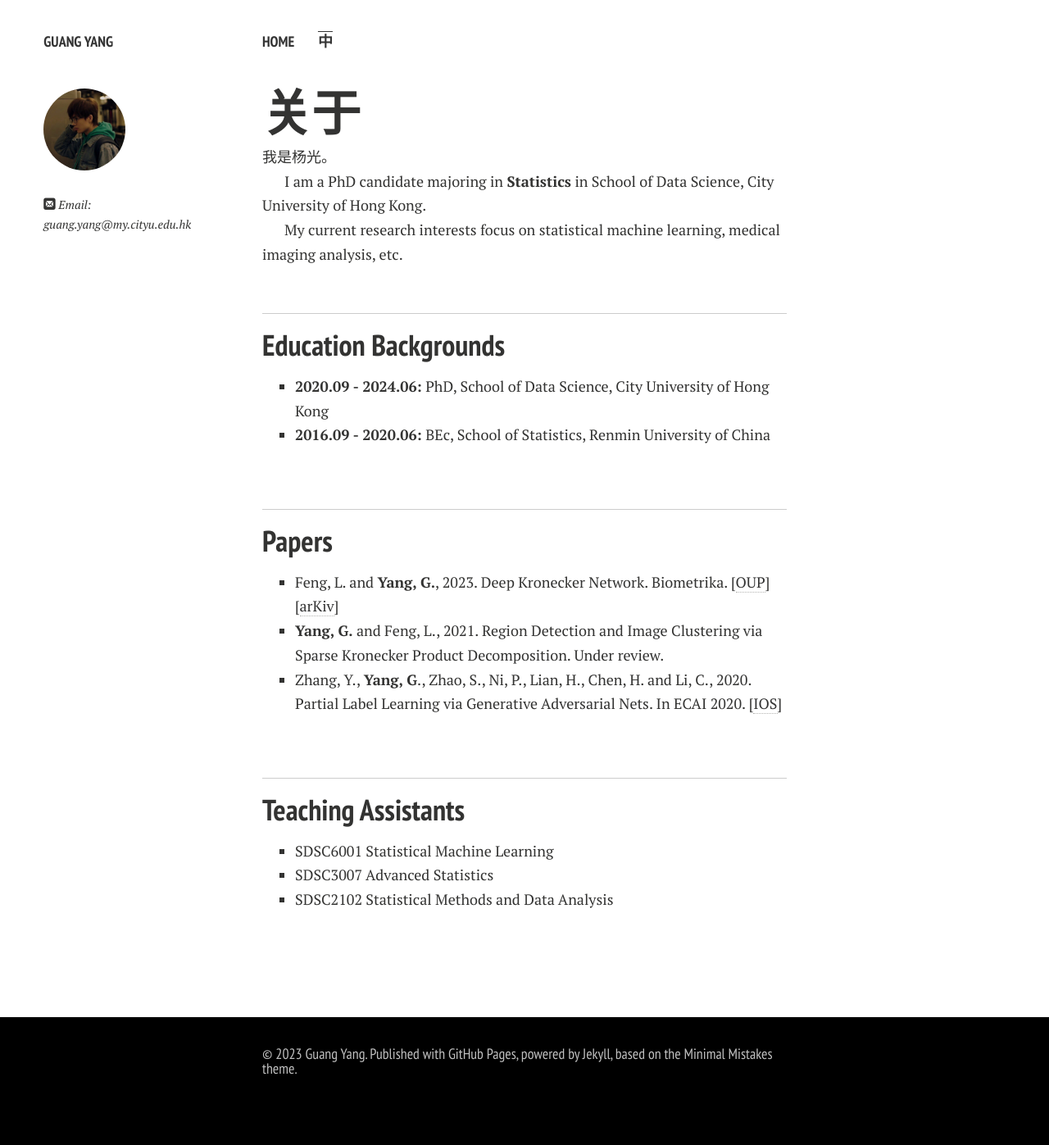
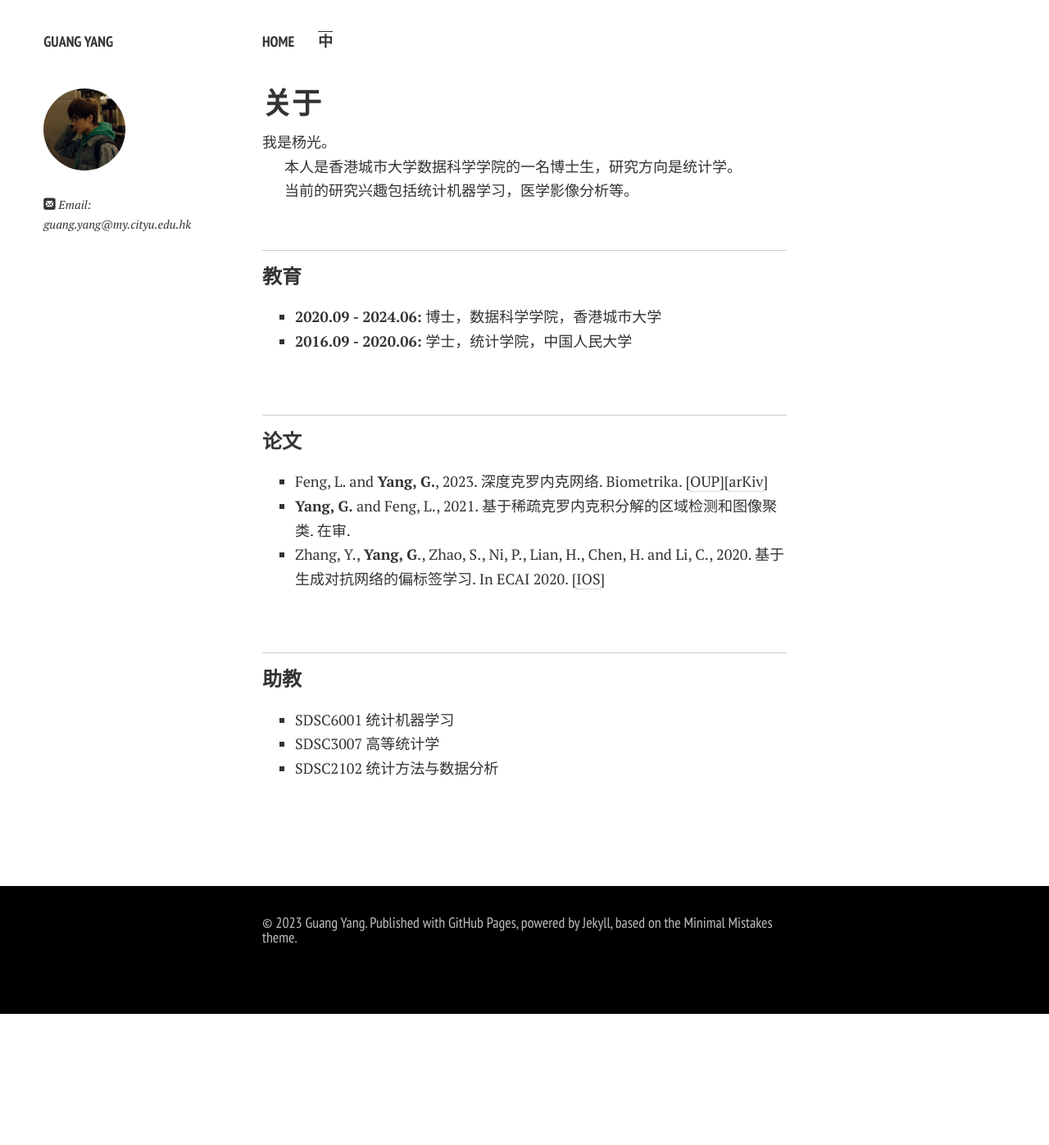
Before and after one commit to YLKnight/YLKnight.github.io, a Jekyll site: the page built from Chinese.md, in a window 1280 px wide. Shown: the whole page at 82% size. Built offline with Jekyll 4.4.1, drawn with Linux system fonts in a browser that asks for light colours; nearby versions of some CDN libraries; comment, search, counter and statistics services are not loaded; a style sheet for code colours, icons or effects is not loaded; our own code applies the rules of GitHub Pages for plain Markdown files; after the commit the page ends 1237 px from its top, so only the background shows below that.

Commit message:
Update Chinese.md

```diff
--- a/Chinese.md
+++ b/Chinese.md
@@ -2,41 +2,40 @@
 layout: page
 ---
 
-# 关于
+## 关于
 
 我是杨光。
 
-I am a PhD candidate majoring in **Statistics** in School of Data Science, City University of Hong Kong.
+本人是香港城市大学数据科学学院的一名博士生，研究方向是统计学。
 
-My current research interests focus on statistical machine learning, medical imaging analysis, etc.
+当前的研究兴趣包括统计机器学习，医学影像分析等。
 
 <br>
 
 ---
 
-## Education Backgrounds
-
-- **2020.09 - 2024.06:** PhD, School of Data Science, City University of Hong Kong
-- **2016.09 - 2020.06:** BEc, School of Statistics, Renmin University of China
+### 教育
+- **2020.09 - 2024.06:** 博士，数据科学学院，香港城市大学
+- **2016.09 - 2020.06:** 学士，统计学院，中国人民大学
 
 <br>
 
 ---
 
-## Papers
+### 论文
 
-- Feng, L. and **Yang, G.**, 2023. Deep Kronecker Network. Biometrika. [[OUP](https://doi.org/10.1093/biomet/asad049)][[arKiv](https://arxiv.org/abs/2210.13327)]
-- **Yang, G.** and Feng, L., 2021. Region Detection and Image Clustering via Sparse Kronecker Product Decomposition. Under review.
-- Zhang, Y., **Yang, G**., Zhao, S., Ni, P., Lian, H., Chen, H. and Li, C., 2020. Partial Label Learning via Generative Adversarial Nets. In ECAI 2020. [[IOS](https://ebooks.iospress.nl/doi/10.3233/FAIA200279)]
+- Feng, L. and **Yang, G.**, 2023. 深度克罗内克网络. Biometrika. [[OUP](https://doi.org/10.1093/biomet/asad049)][[arKiv](https://arxiv.org/abs/2210.13327)]
+- **Yang, G.** and Feng, L., 2021. 基于稀疏克罗内克积分解的区域检测和图像聚类. 在审.
+- Zhang, Y., **Yang, G**., Zhao, S., Ni, P., Lian, H., Chen, H. and Li, C., 2020. 基于生成对抗网络的偏标签学习. In ECAI 2020. [[IOS](https://ebooks.iospress.nl/doi/10.3233/FAIA200279)]
 
 <br>
 
 ---
 
-## Teaching Assistants
+### 助教
 
-- SDSC6001 Statistical Machine Learning
-- SDSC3007 Advanced Statistics
-- SDSC2102 Statistical Methods and Data Analysis
+- SDSC6001 统计机器学习
+- SDSC3007 高等统计学
+- SDSC2102 统计方法与数据分析
 
 <br>
```
